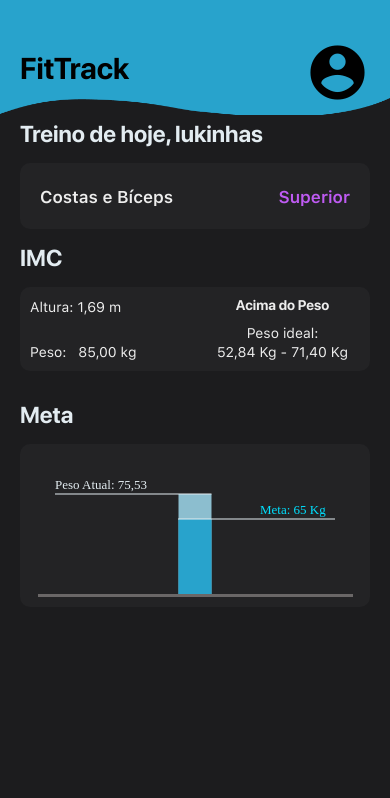
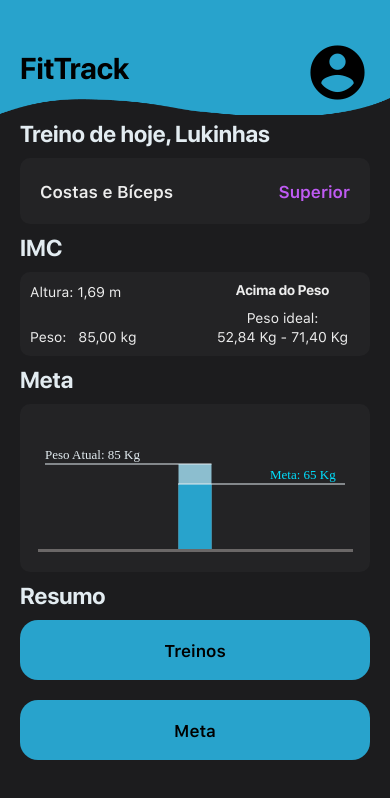
Before and after one commit to GiltMonster/PI_5, a React Native app: screen / in a window 390 px wide. Shown: the top 798 px of the page. Built offline with nearby package versions, Linux system fonts and the light colour scheme.

Commit message:
feature: resumo criado

```diff
--- a/app/components/Goal.jsx
+++ b/app/components/Goal.jsx
@@ -3,50 +3,53 @@ import Svg, { Rect, Line, Text } from 'react-native-svg';
 import replace from '../util/replace';
 
 export default function Goal({ currentWeight, targetWeight }) {
+    const weightDifference = (currentWeight - targetWeight);
+    const heightContainer = currentWeight > targetWeight ? currentWeight+50 : targetWeight+50;
+
   return (
     <View style={styles.goalContainer}>
-      <Svg width={300} height={150}>
+      <Svg width={300} height={heightContainer}>
         <Rect
           x={(300 - 33) / 2}
-          y={150 - 100}
+          y={heightContainer - currentWeight}
           width={33}
-          height={100}
+          height={currentWeight}
           fill={'#8CBECF'}
         />
         <Rect
           x={(300 - 33) / 2}
-          y={150 - 75}
+          y={heightContainer - targetWeight}
           width={33}
-          height={75}
+          height={targetWeight}
           fill={'#28A3CC'}
         />
         <Line
           x1={(333) / 2}
-          y1={150 - 100}
-          x2={10}
-          y2={150 - 100}
+          y1={heightContainer - currentWeight}
+          x2={0}
+          y2={heightContainer - currentWeight}
           stroke="#E3ECF1"
           strokeWidth="1"
         />
         <Line
-          x1={300 - 10}
-          y1={150 - 75}
+          x1={300}
+          y1={heightContainer - targetWeight}
           x2={133}
-          y2={150 - 75}
+          y2={heightContainer - targetWeight}
           stroke="#E3ECF1"
           strokeWidth="1"
         />
         <Text
-          x={10}
-          y={150 - 100 - 5}
+          x={0}
+          y={heightContainer - currentWeight - 5}
           fill="#E3ECF1"
           fontSize="13"
         >
-          Peso Atual: {replace(currentWeight)}
+          Peso Atual: {replace(currentWeight)} Kg
         </Text>
         <Text
-          x={215}
-          y={150 - 75 - 5}
+          x={225}
+          y={heightContainer - targetWeight - 5}
           fill="#00E0FF"
           fontSize="13"
         >
@@ -62,9 +65,9 @@ const styles = StyleSheet.create({
   goalContainer: {
     alignItems: 'center',
     marginHorizontal: 20,
-    marginVertical: 15,
     backgroundColor: '#232325',
     borderRadius: 10,
+    paddingVertical: 10
   },
   line: {
     backgroundColor: '#6A6767',
--- a/app/components/Imc.jsx
+++ b/app/components/Imc.jsx
@@ -51,7 +51,7 @@ const styles = StyleSheet.create({
     flexDirection: 'row',
     justifyContent: 'space-between',
     marginHorizontal: 20,
-    marginVertical: 15,
+    marginVertical: 10,
     backgroundColor: '#232325',
     height: 84,
     borderRadius: 10,
--- /dev/null
+++ b/app/components/Summary.jsx
@@ -0,0 +1,52 @@
+import { Text, Image, StyleSheet, View, TouchableOpacity } from 'react-native';
+import { Icon } from 'react-native-elements';
+import { useFonts } from 'expo-font';
+import img from '../assets/images/TelaInicial.png'
+
+export default function Summary({ onPress }) {
+  const [loaded, error] = useFonts({
+    sfProDisplayBold: require('../assets/fonts/SF-Pro-Display-Bold.ttf'),
+    sfProTextSemibold: require('../assets/fonts/sf-pro-text-semibold.ttf'),
+  });
+
+  if (error) {
+    console.log("Erro ao carregar a fonte: ", error);
+  }
+
+  const sfProDisplayBold = loaded ? 'sfProDisplayBold' : null;
+  const sfProTextSemibold = loaded ? 'sfProTextSemibold' : null;
+
+  return (
+    <View>
+      <Text style={[styles.titleText, { fontFamily: sfProDisplayBold }]}>Resumo</Text>
+      <TouchableOpacity onPress={() => onPress()} style={styles.summaryButton}>
+        <Text style={[styles.summaryButtonText,{ fontFamily: sfProTextSemibold }]}>Treinos</Text>
+      </TouchableOpacity>
+      <TouchableOpacity onPress={() => onPress()} style={styles.summaryButton}>
+        <Text style={[styles.summaryButtonText,{ fontFamily: sfProTextSemibold }]}>Meta</Text>
+      </TouchableOpacity>
+    </View>
+  );
+}
+
+const styles = StyleSheet.create({
+    titleText: {
+        marginTop: 10,
+        paddingHorizontal: 20,
+        fontSize: 23,
+        color: '#E3ECF1'
+      },
+    summaryButtonText: {
+      paddingHorizontal: 20,
+      fontSize: 17,
+    },
+    summaryButton: {
+      justifyContent: 'center',
+      alignItems: 'center',
+      marginHorizontal: 20,
+      marginVertical: 10,
+      backgroundColor: '#28A3CC',
+      height: 60,
+      borderRadius: 18,
+    },
+  });
--- a/app/components/WorkoutButton.jsx
+++ b/app/components/WorkoutButton.jsx
@@ -30,7 +30,7 @@ const styles = StyleSheet.create({
     justifyContent: 'space-between',
     alignItems: 'center',
     marginHorizontal: 20,
-    marginVertical: 15,
+    marginVertical: 10,
     backgroundColor: '#232325',
     height: 66,
     borderRadius: 10,
--- a/app/pages/Home.jsx
+++ b/app/pages/Home.jsx
@@ -4,13 +4,12 @@ import HomePage from './HomePage';
 import replace from '../util/replace';
 
 export default function Home({navigation}) {
-  const [userName, setUserName] = useState('lukinhas');
+  const [userName, setUserName] = useState('Lukinhas');
   const [height, setHeight] = useState(1.69);
   const [weight, setWeight] = useState(85.00);
   const [imcCategory, setImcCategory] = useState("Peso Normal");
   const [idealWeight, setIdealWeight] = useState("41,63 Kg - 56,25 Kg");
-  // const [members, setMembers] = useState("Costas e Bíceps");
-  // const [trainingName, setTrainingName] = useState("Superior");
+  const [targetWeight, setTargetWeight] = useState(65.00);
 
   const calculatesImc = (weight, height) => {
     const imcValue = weight / Math.pow(height,2);
@@ -53,6 +52,7 @@ export default function Home({navigation}) {
         weight={weight}
         imcCategory={imcCategory}
         idealWeight={idealWeight}
+        targetWeight={targetWeight}
       />
     </View>
   );
--- a/app/pages/HomePage.jsx
+++ b/app/pages/HomePage.jsx
@@ -1,13 +1,14 @@
-import { View, Text, StyleSheet, Dimensions } from 'react-native';
+import { View, Text, StyleSheet, TouchableOpacity } from 'react-native';
 import { useFonts } from 'expo-font';
 import Header from '../components/Header';
 import WorkoutButton from '../components/WorkoutButton';
 import Imc from '../components/Imc';
 import Goal from '../components/Goal';
+import Summary from '../components/Summary';
 
-export default function HomePage({ userName, onPress, trainingName, members, height, weight , imcCategory, idealWeight }) {
+export default function HomePage({ userName, onPress, trainingName, members, height, weight , imcCategory, idealWeight, targetWeight }) {
   const [loaded, error] = useFonts({
-    sfProDisplayBold: require('../assets/fonts/sf-pro-display-bold.ttf'),
+    sfProDisplayBold: require('../assets/fonts/SF-Pro-Display-Bold.ttf'),
     sfProTextSemibold: require('../assets/fonts/sf-pro-text-semibold.ttf'),
     sfProTextRegular: require('../assets/fonts/sf-pro-text-regular.ttf'),
   });
@@ -26,8 +27,9 @@ export default function HomePage({ userName, onPress, trainingName, members, hei
       <Text style={[styles.homeText, { fontFamily: sfProDisplayBold }]}>Treino de hoje, {userName}</Text>
       <WorkoutButton onPress={onPress} trainingName={trainingName} members={members}/>
       <Imc height={height} weight={weight} imcCategory={imcCategory} idealWeight={idealWeight}/>
-      <Text style={[styles.homeText, { fontFamily: sfProDisplayBold }]}>Meta</Text>
-      <Goal currentWeight={75.53} targetWeight={65.00}/>
+      <Text style={[styles.targetText, { fontFamily: sfProDisplayBold }]}>Meta</Text>
+      <Goal currentWeight={weight} targetWeight={targetWeight}/>
+      <Summary onPress={onPress}/>
     </View>
   );
 }
@@ -39,4 +41,10 @@ const styles = StyleSheet.create({
     fontSize: 23,
     color: '#E3ECF1'
   },
+  targetText: {
+    marginBottom: 10,
+    paddingHorizontal: 20,
+    fontSize: 23,
+    color: '#E3ECF1'
+  }
 });
```
